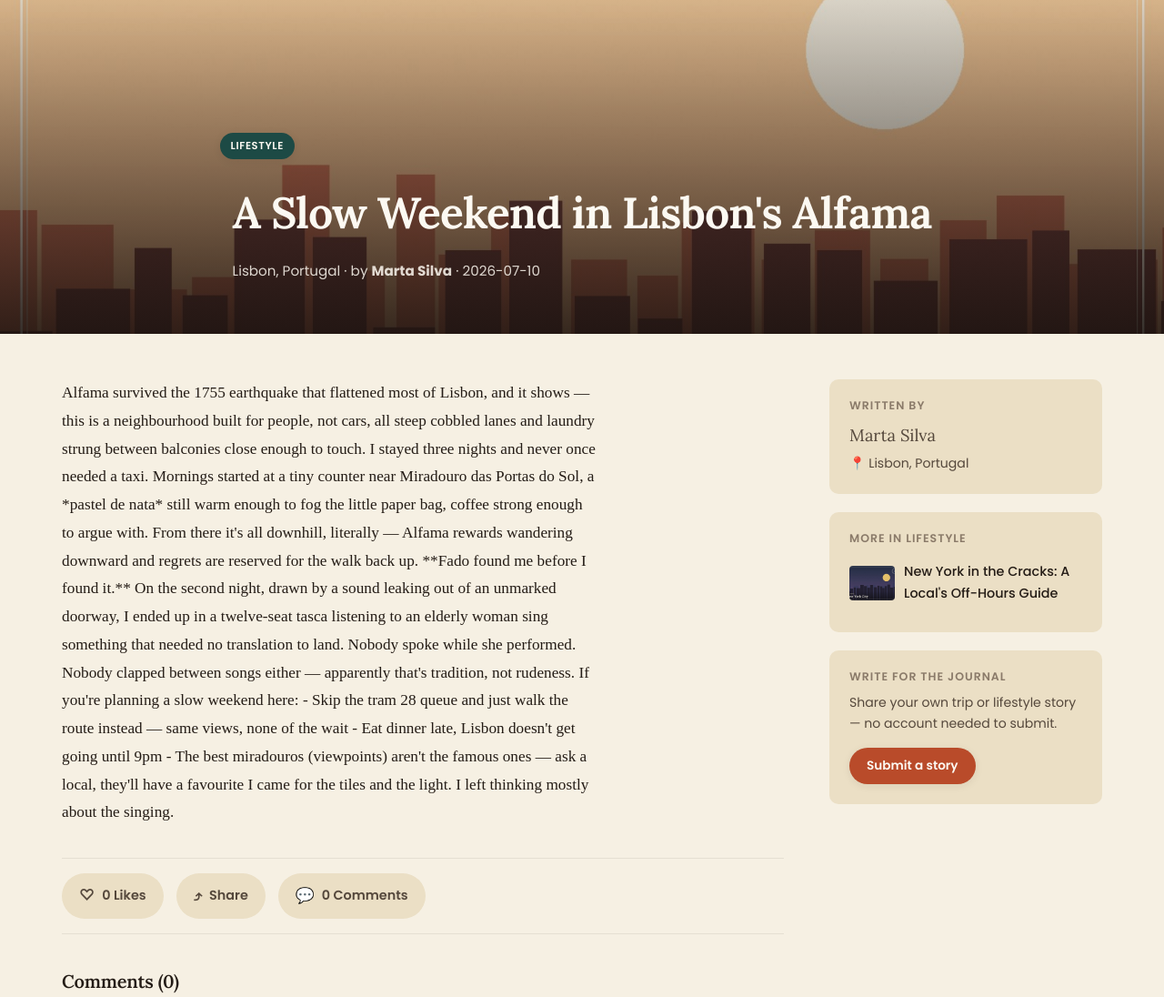
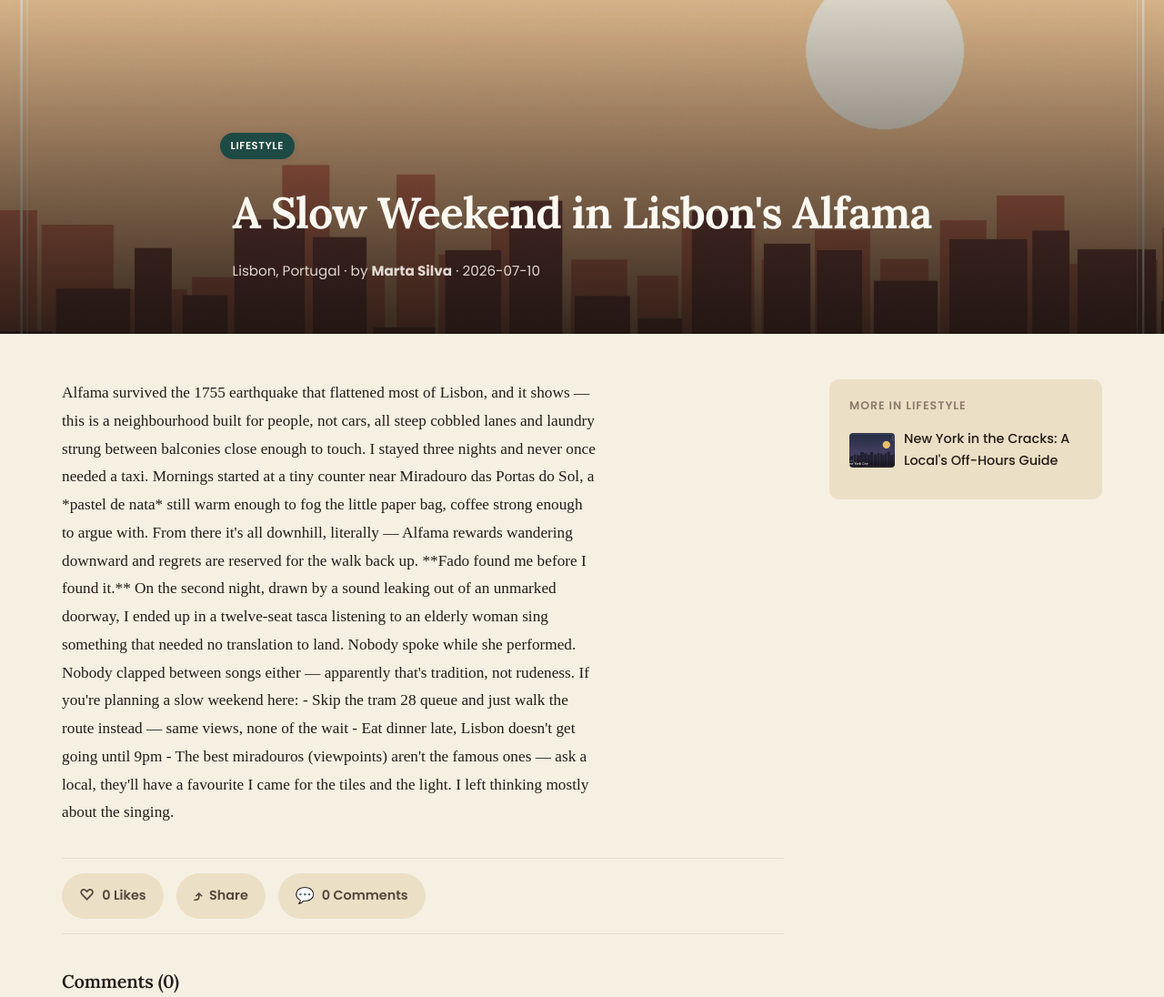
Before and after one commit to kapileswarsingh92/the-voyage-journal, a Flask app: a page that uses templates/blog_detail.html in a window 1280 px wide. Shown: the part 76-1172 px from the top of the page at 91% size. Run offline with Flask 3, Linux system fonts and the light colour scheme; data comes from the database, SQL or seed files in the repository; some libraries are stand-ins or nearby versions.

Commit message:
Remove sidebar sections from story page

```diff
--- a/static/css/style.css
+++ b/static/css/style.css
@@ -369,6 +369,10 @@ p { margin: 0 0 1em; color: var(--ink-soft); }
 .post-header:not(:has(.post-header-media)) { background: var(--teal); color: var(--paper); min-height: auto; padding: 20px 0; }
 
 .post-layout { display: grid; grid-template-columns: 1fr 300px; gap: 50px; padding: 50px 28px 80px; align-items: start; }
+/* When there's no sidebar content (no related stories to show), collapse to
+   a single, centered column instead of leaving the 300px sidebar track (or
+   a big empty margin) next to the article. */
+.post-layout--solo { grid-template-columns: minmax(0, 760px); justify-content: center; }
 .post-content {
   font-family: 'Times New Roman', Times, serif; font-size: 1.08rem; line-height: 1.78; color: var(--ink); max-width: 68ch;
 }
--- a/templates/blog_detail.html
+++ b/templates/blog_detail.html
@@ -50,7 +50,7 @@
     </div>
   </header>
 
-  <div class="wrap post-layout">
+  <div class="wrap post-layout{% if not related %} post-layout--solo{% endif %}">
     <div class="post-body">
       <div class="post-content">{{ post.content_html | safe }}</div>
 
@@ -144,13 +144,8 @@
       {% endif %}
     </div>
 
+    {% if related %}
     <aside class="post-sidebar">
-      <div class="sidebar-card">
-        <h4>Written by</h4>
-        <p class="author-name">{{ post.author_name }}</p>
-        {% if post.location %}<p class="author-loc">📍 {{ post.location }}</p>{% endif %}
-      </div>
-      {% if related %}
       <div class="sidebar-card">
         <h4>More in {{ post.category }}</h4>
         {% for r in related %}
@@ -160,20 +155,8 @@
         </a>
         {% endfor %}
       </div>
-      {% endif %}
-      <div class="sidebar-card sidebar-cta">
-        <h4>Write for the journal</h4>
-        <p>Share your own trip or lifestyle story — no account needed to submit.</p>
-        <a class="btn btn-primary btn-sm" href="{{ url_for('blog.submit') }}">Submit a story</a>
-      </div>
-      {% if current_user and current_user['id'] == post.submitted_by_user_id %}
-      <div class="sidebar-card">
-        <h4>Your story</h4>
-        <p>{{ post.view_count }} view{{ 's' if post.view_count != 1 }} · {{ post.share_count }} share{{ 's' if post.share_count != 1 }}</p>
-        <a class="btn btn-outline btn-sm" href="{{ url_for('blog.edit', slug=post.slug) }}">Edit this story</a>
-      </div>
-      {% endif %}
     </aside>
+    {% endif %}
   </div>
 
   {% if gallery %}
```
Also changed, not shown: 1 other file.
